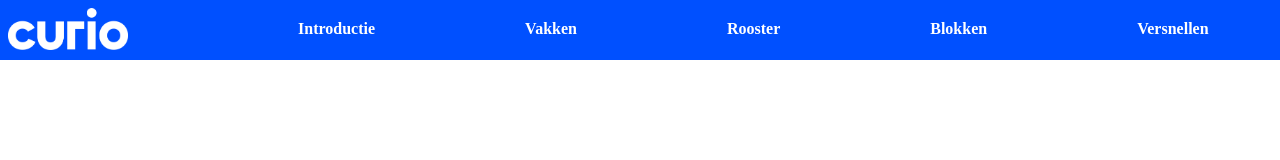
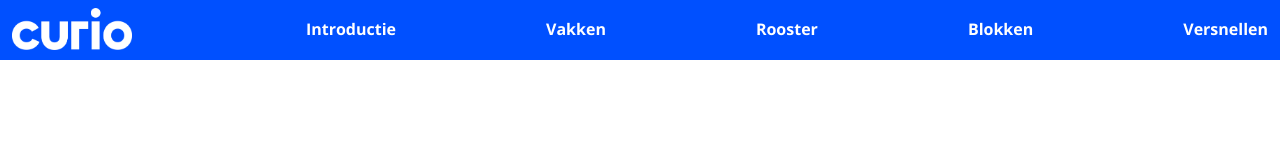
Before and after one commit to ThijsHeuvel/OpendagSite, a plain HTML site: page index.html in a window 1280 px wide. Drawn offline with nearby package versions, Linux system fonts and the light colour scheme.

Commit message:
Basis header & Standaardfont toegevoegd

```diff
--- a/css/style.css
+++ b/css/style.css
@@ -1,12 +1,17 @@
 .logo{
     width: 120px;
     height: auto;
+}
+
+*{
+    font-family: 'Open Sans', sans-serif;
 }
 
 header {
     max-height: 100px;
     background-color: #0050FF;
     display: flex;
+    justify-content: space-evenly;
     align-items: center;
     padding: -10px !important;
     margin: -10px;
--- a/index.html
+++ b/index.html
@@ -5,6 +5,10 @@
     <meta name="viewport" content="width=device-width, initial-scale=1.0">
     <title>Opendag Website</title>
     <link rel="stylesheet" href="css/style.css">
+
+    <link rel="preconnect" href="https://fonts.googleapis.com">
+    <link rel="preconnect" href="https://fonts.gstatic.com" crossorigin>
+    <link href="https://fonts.googleapis.com/css2?family=Libre+Baskerville&family=Open+Sans:wght@700&family=Roboto&display=swap" rel="stylesheet">
 </head>
 
 <header>
```
